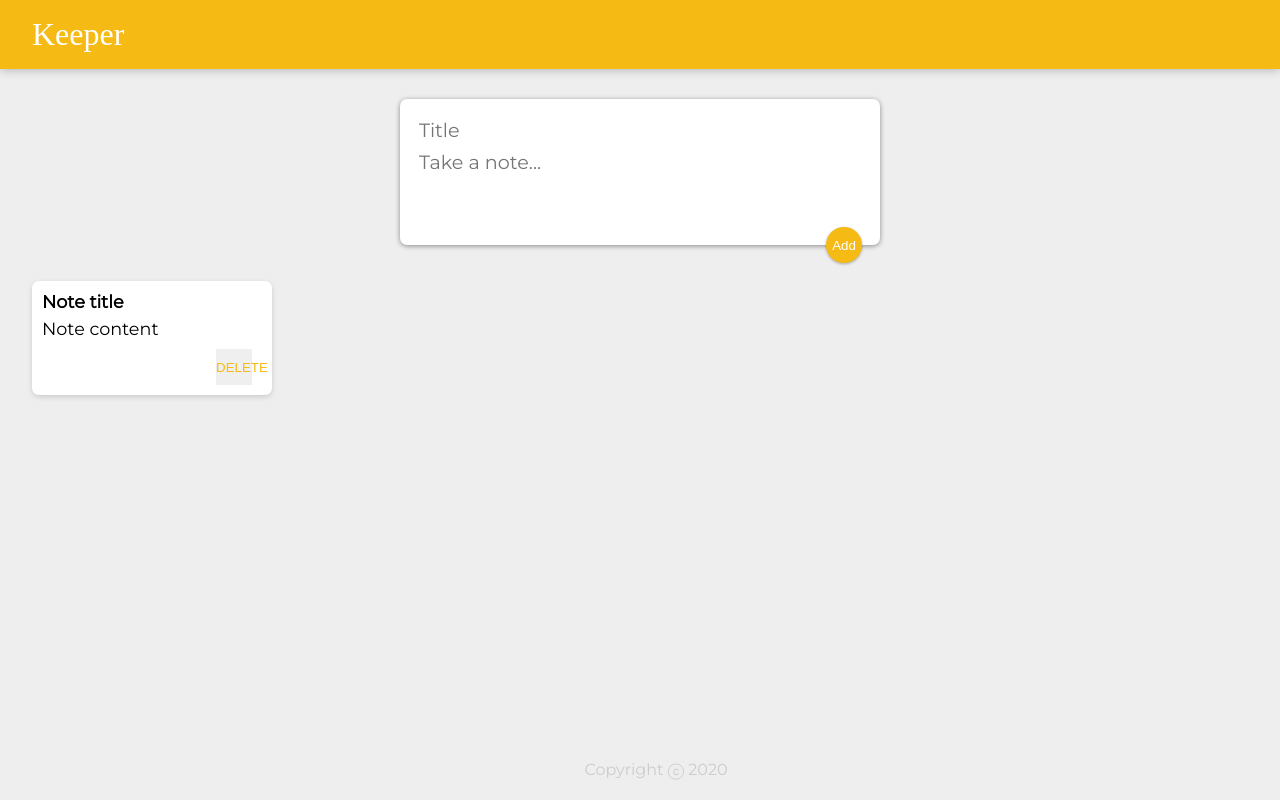
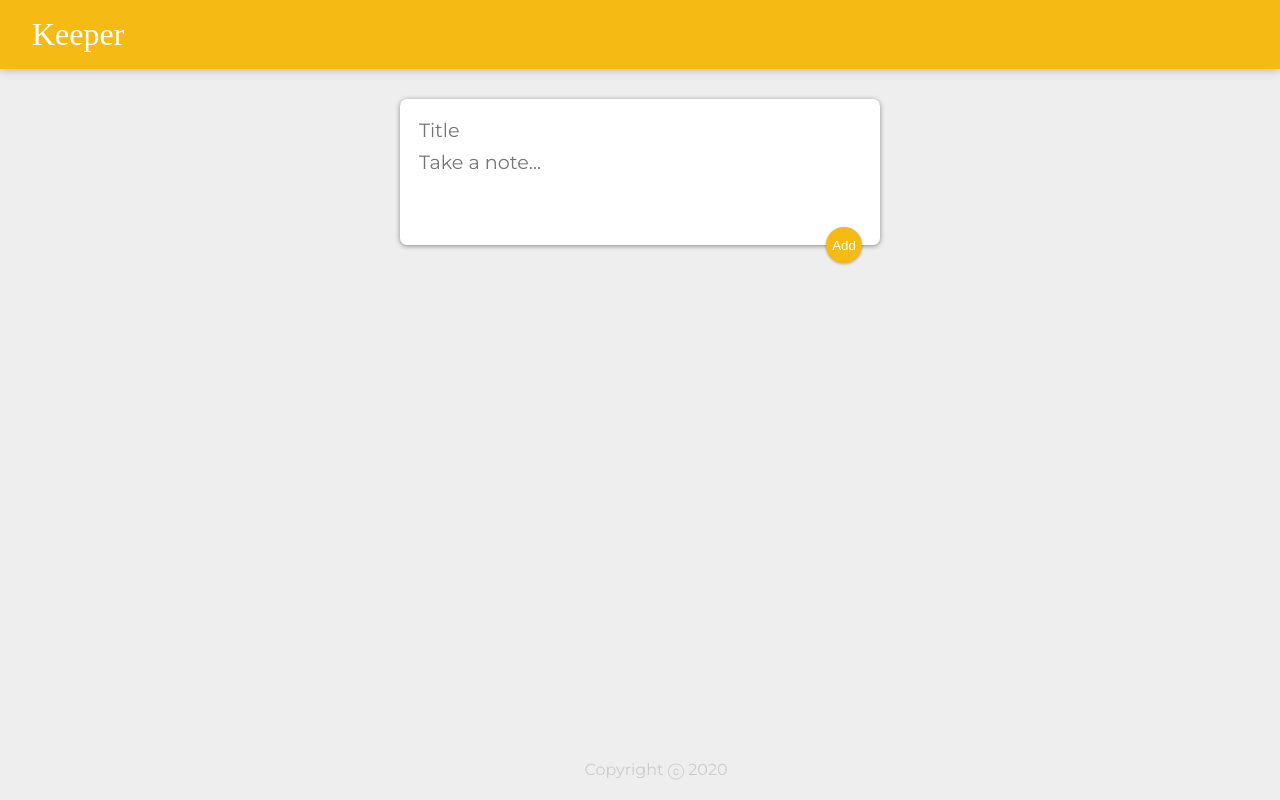
Before and after one commit to nikhilmishra101/Keeper-App, a React (Create React App) app: page / in a window 1280 px wide. Built offline with nearby package versions, Linux system fonts and the light colour scheme; a web font is replaced by a local one.

Commit message:
Completing E1

```diff
--- a/src/components/App.jsx
+++ b/src/components/App.jsx
@@ -5,11 +5,20 @@ import Note from "./Note";
 import CreateArea from "./CreateArea";
 
 function App(props) {
+  const [notes, setNotes] = useState([]);
+  function addNote(note) {
+    setNotes((prevNotes) => {
+      return [...prevNotes, note];
+    });
+  }
+
   return (
     <div>
       <Header />
-      <CreateArea />
-      <Note key={1} title="Note title" content="Note content" />
+      <CreateArea onAdd={addNote} />
+      {notes.map((noteItem) => {
+        return <Note title={noteItem.title} content={noteItem.content} />;
+      })}
       <Footer />
     </div>
   );
--- a/src/components/CreateArea.jsx
+++ b/src/components/CreateArea.jsx
@@ -16,6 +16,10 @@ function CreateArea(props) {
       };
     });
   }
+  function submitNote(event) {
+    props.onAdd(note);
+    event.preventDefault();
+  }
   return (
     <div>
       <form>
@@ -32,7 +36,7 @@ function CreateArea(props) {
           rows="3"
           value={note.content}
         />
-        <button>Add</button>
+        <button onClick={submitNote}>Add</button>
       </form>
     </div>
   );
--- a/src/components/Note.jsx
+++ b/src/components/Note.jsx
@@ -5,7 +5,7 @@ function Note(props) {
     <div className="note">
       <h1>{props.title}</h1>
       <p>{props.content}</p>
-      <button>DELETE</button>
+      <button onClick={handleClick}>DELETE</button>
     </div>
   );
 }
```
